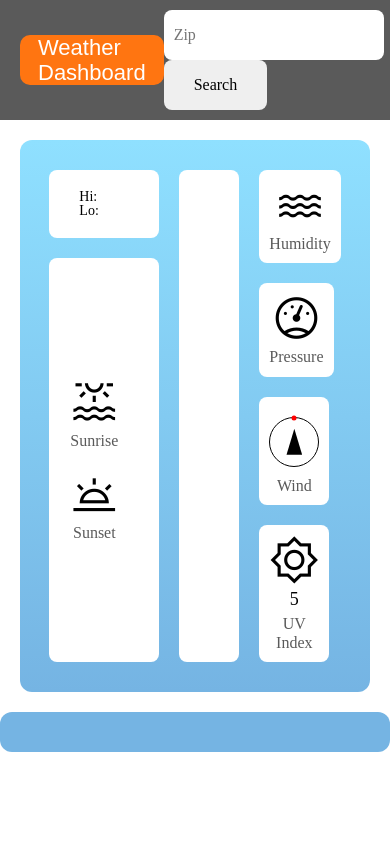
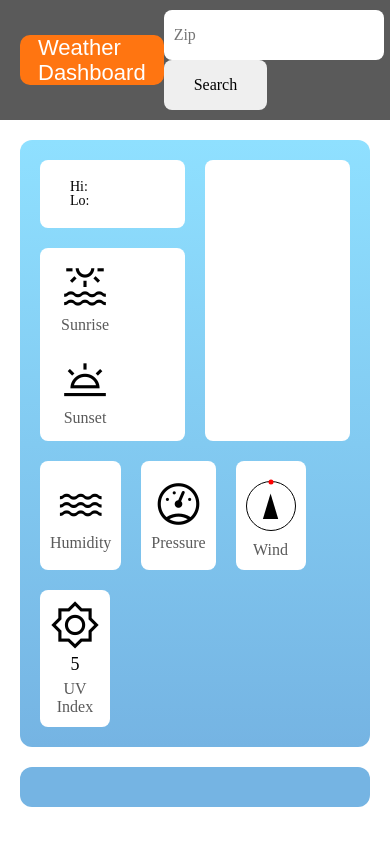
Before and after one commit to mtorcellini/weather, a plain HTML site: page index.html in a window 390 px wide. Drawn offline with nearby package versions, Linux system fonts and the light colour scheme.

Commit message:
style updates for mobile

```diff
--- a/script.js
+++ b/script.js
@@ -145,9 +145,11 @@ function showForecast(data) {
         const tempsEl = document.createElement("div");
         tempsEl.classList.add('temps');
         const minTEl = document.createElement('span');
-        minTEl.innerText = minTF;
-        const maxTEl = document.createElement("div");
-        maxTEl.innerText = maxTF;
+        // minTEl.innerText = minTF;
+        minTEl.innerHTML= `${minTF}&deg;`;
+        const maxTEl = document.createElement("span");
+        // maxTEl.innerText = maxTF;
+        maxTEl.innerHTML = `${maxTF}&deg;`;
         tempsEl.append(minTEl);
         tempsEl.append(maxTEl);
 
--- a/style.scss
+++ b/style.scss
@@ -8,6 +8,11 @@ $white: #fff;
 
 @mixin tablet {
     @media screen and (max-width: 1024px) {
+        @content;
+    }
+}
+@mixin tabletvert {
+    @media screen and (max-width: 768px) {
         @content;
     }
 }
@@ -61,6 +66,10 @@ $white: #fff;
         background-image: linear-gradient($brightBlue, $medBlue);
         padding: 30px;
         border-radius: 12px;
+        @include tabletvert {
+            flex-wrap: wrap;
+            padding: 20px;
+        }
         .info-1 {
             // background-color: $white;
             width: 200px;
@@ -68,6 +77,11 @@ $white: #fff;
             display: flex;
             flex-direction: column;
             gap: 20px;
+            @include tabletvert {
+                $g: 20px; //gap between cards
+                $n: 2; //number of cards per row
+                flex-basis: calc(100%/$n + $g/$n - $g);
+            }
             .temperature {
                 display: flex;
                 gap: 10px;
@@ -131,6 +145,11 @@ $white: #fff;
             align-items: center;
             flex-direction: column;
             padding: 30px;
+            @include tabletvert {
+                $g: 20px; //gap between cards
+                $n: 2; //number of cards per row
+                flex-basis: calc(100%/$n + $g/$n - $g);
+            }
             .condition {
                 text-align: center;
                 margin: 0;
@@ -143,6 +162,9 @@ $white: #fff;
             align-items: stretch;
             width: 300px;
             gap: 20px;
+            @include tabletvert {
+                flex: 0 0 100%;
+            }
             .item {
                 $g: 20px; //gap between cards
                 $n: 2; //number of cards per row
@@ -155,6 +177,11 @@ $white: #fff;
                 display: flex;
                 flex-direction: column;
                 justify-content: center;
+                @include tabletvert {
+                    $g: 20px; //gap between cards
+                    $n: 4; //number of cards per row
+                    flex-basis: calc(100%/$n + $g/$n - $g);
+                }
                 .material-symbols-outlined {
                     font-size: 50px;
                 }
@@ -226,33 +253,80 @@ $white: #fff;
 }
 
 .weather-forecast {
+    padding: 0 20px;
     margin-top: 20px;
-    margin-left: auto;
-    margin-right: auto;
-    background-color: $medBlue;
-    max-width: 800px;
-    padding: 20px;
-    border-radius: 12px;
 
     .inner {
+        max-width: 800px;
+        margin-left: auto;
+        margin-right: auto;
+        background-color: $medBlue;
+        padding: 20px;
+        border-radius: 12px;
     }
     .days {
         display: flex;
         justify-content: center;
         gap: 20px;
+        @include tabletvert {
+            flex-wrap: wrap;
+        }
         >div {
+            $g: 20px; //gap between cards
+            $n: 5; //number of cards per row
+            flex-basis: calc(100%/$n + $g/$n - $g);
             // background-color: tomato;
             background-color: $white;
             border-radius: 8px;
             padding: 10px;
+            @include tabletvert {
+                $g: 20px; //gap between cards
+                $n: 1; //number of cards per row
+                flex-basis: calc(100%/$n + $g/$n - $g);
+                display: flex;
+                align-items: center;
+                justify-content: space-evenly;
+            }
             .dayname {
                 display: block;
                 text-align: center;
+                @include tabletvert {
+                    min-width: 100px;
+                }
+            }
+            .icon {
+                @include tabletvert {
+                    flex-grow: 1;
+                    text-align: center;
+                }
+                img {
+                    @include tabletvert {
+                        width: 50px;
+                    }
+                }
             }
             .temps {
                 display: flex;
                 justify-content: space-between;
                 padding: 0 10px;
+                @include tabletvert {
+                    min-width: 100px;
+                }
+                span {
+                    @include tabletvert {
+                        margin-left: 10px;
+                    }
+                    &:first-child {
+                        @include tabletvert {
+                            &:after {
+                                content: "/";
+                                position: relative;
+                                right: -5px;
+                            }
+                        }
+                    }
+                }
+
             }
         }
     }
```
Also changed, not shown: style.css, 1 other file.
